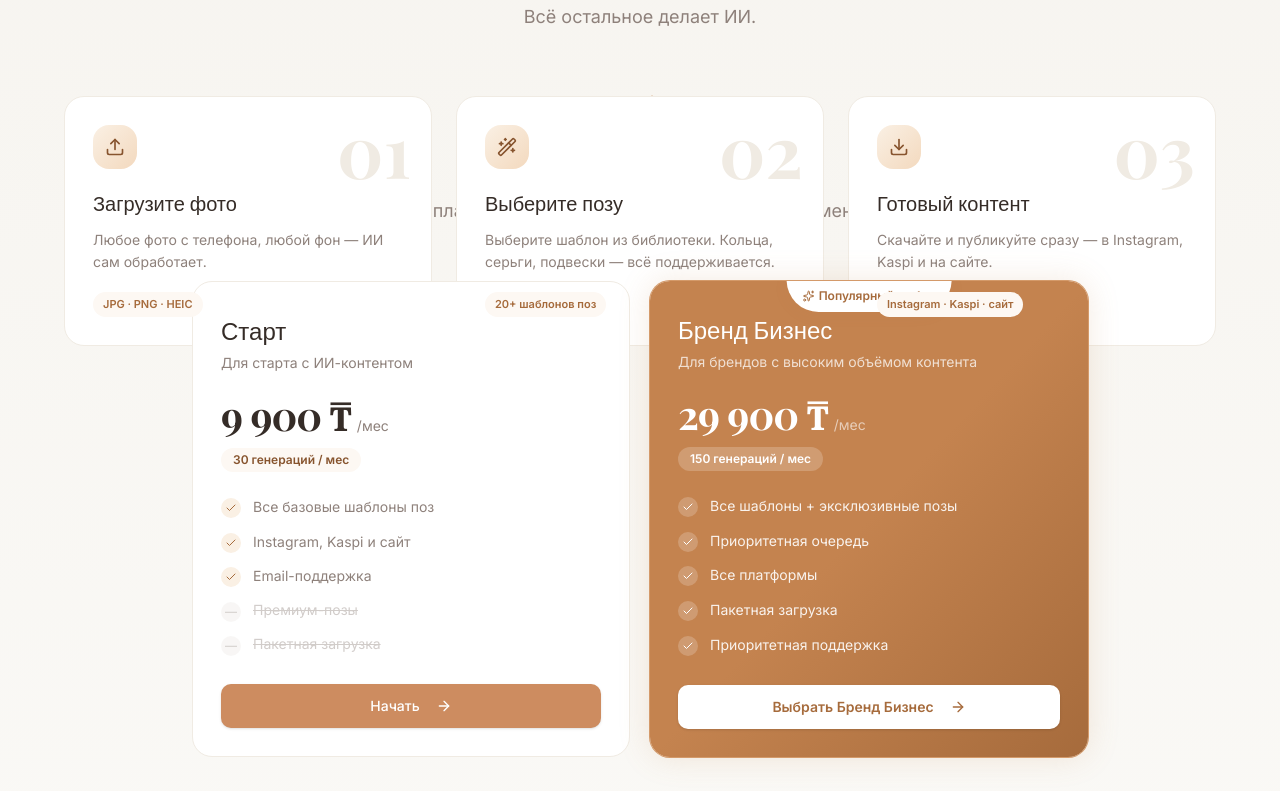
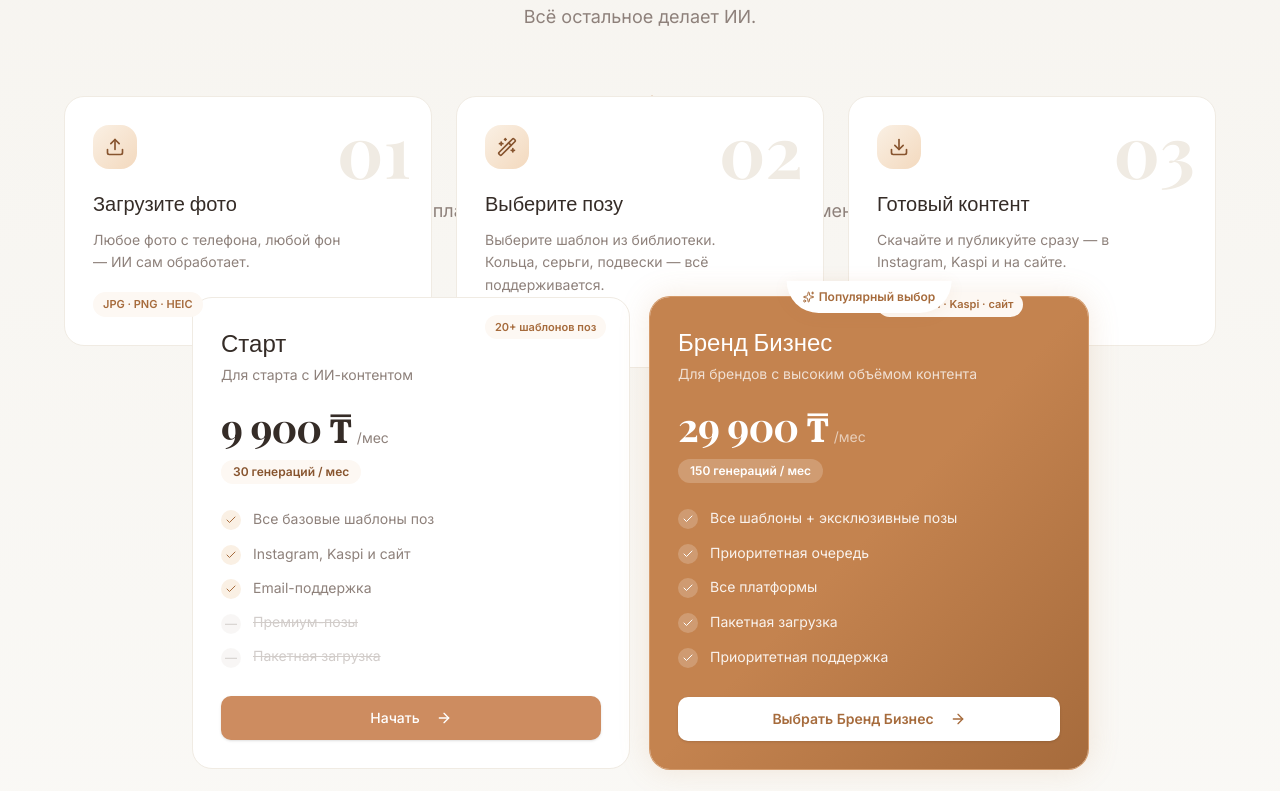
Before and after one commit to Armani313/Altyn-AI-1, a Next.js app: page / in a window 1280 px wide. Shown: the part 1049-1840 px from the top of the page. Built offline with nearby package versions, Linux system fonts and the light colour scheme; a web font is replaced by a local one.

Commit message:
фикс

```diff
--- a/components/landing/features-section.tsx
+++ b/components/landing/features-section.tsx
@@ -137,7 +137,7 @@ function StepCard({
       <div className="absolute inset-0 bg-gradient-to-br from-rose-gold-50/0 to-rose-gold-100/0 group-hover:from-rose-gold-50/60 group-hover:to-rose-gold-50/20 transition-all duration-300 rounded-2xl" />
 
       {/* Content */}
-      <div className="relative z-10">
+      <div className="relative z-10 pr-14">
         {/* Icon */}
         <div className="w-11 h-11 rounded-xl bg-gradient-to-br from-rose-gold-100 to-rose-gold-200 flex items-center justify-center mb-5 group-hover:from-rose-gold-200 group-hover:to-rose-gold-300 transition-colors duration-300">
           <Icon className="w-5 h-5 text-rose-gold-700" />
--- a/components/landing/pricing-section.tsx
+++ b/components/landing/pricing-section.tsx
@@ -113,16 +113,10 @@ function PlanCard({
   highlighted,
 }: (typeof plans)[number]) {
   return (
-    <div
-      className={`relative flex flex-col rounded-2xl overflow-hidden transition-all duration-300 ${
-        highlighted
-          ? 'bg-gradient-to-br from-rose-gold-500 via-rose-gold-500 to-rose-gold-600 text-white shadow-glow ring-1 ring-rose-gold-400'
-          : 'bg-white border border-cream-200 hover:shadow-card hover:border-rose-gold-200'
-      }`}
-    >
-      {/* Popular badge */}
+    <div className="relative pt-4">
+      {/* Popular badge — outside overflow-hidden card to avoid clipping */}
       {badge && (
-        <div className="absolute -top-px left-1/2 -translate-x-1/2 px-4 py-1 bg-white rounded-b-full shadow-soft">
+        <div className="absolute top-0 left-1/2 -translate-x-1/2 z-10 px-4 py-1 bg-white rounded-b-full shadow-soft whitespace-nowrap">
           <span className="inline-flex items-center gap-1 text-xs font-semibold text-rose-gold-600">
             <Sparkles className="w-3 h-3" />
             {badge}
@@ -130,7 +124,15 @@ function PlanCard({
         </div>
       )}
 
-      <div className="p-7 pt-8 flex flex-col flex-1">
+      <div
+        className={`relative flex flex-col rounded-2xl transition-all duration-300 ${
+          highlighted
+            ? 'bg-gradient-to-br from-rose-gold-500 via-rose-gold-500 to-rose-gold-600 text-white shadow-glow ring-1 ring-rose-gold-400'
+            : 'bg-white border border-cream-200 hover:shadow-card hover:border-rose-gold-200'
+        }`}
+      >
+
+      <div className="p-7 flex flex-col flex-1">
         {/* Plan name + description */}
         <div className="mb-5">
           <h3
@@ -217,6 +219,7 @@ function PlanCard({
           </Button>
         </Link>
       </div>
+      </div>
     </div>
   )
 }
```
